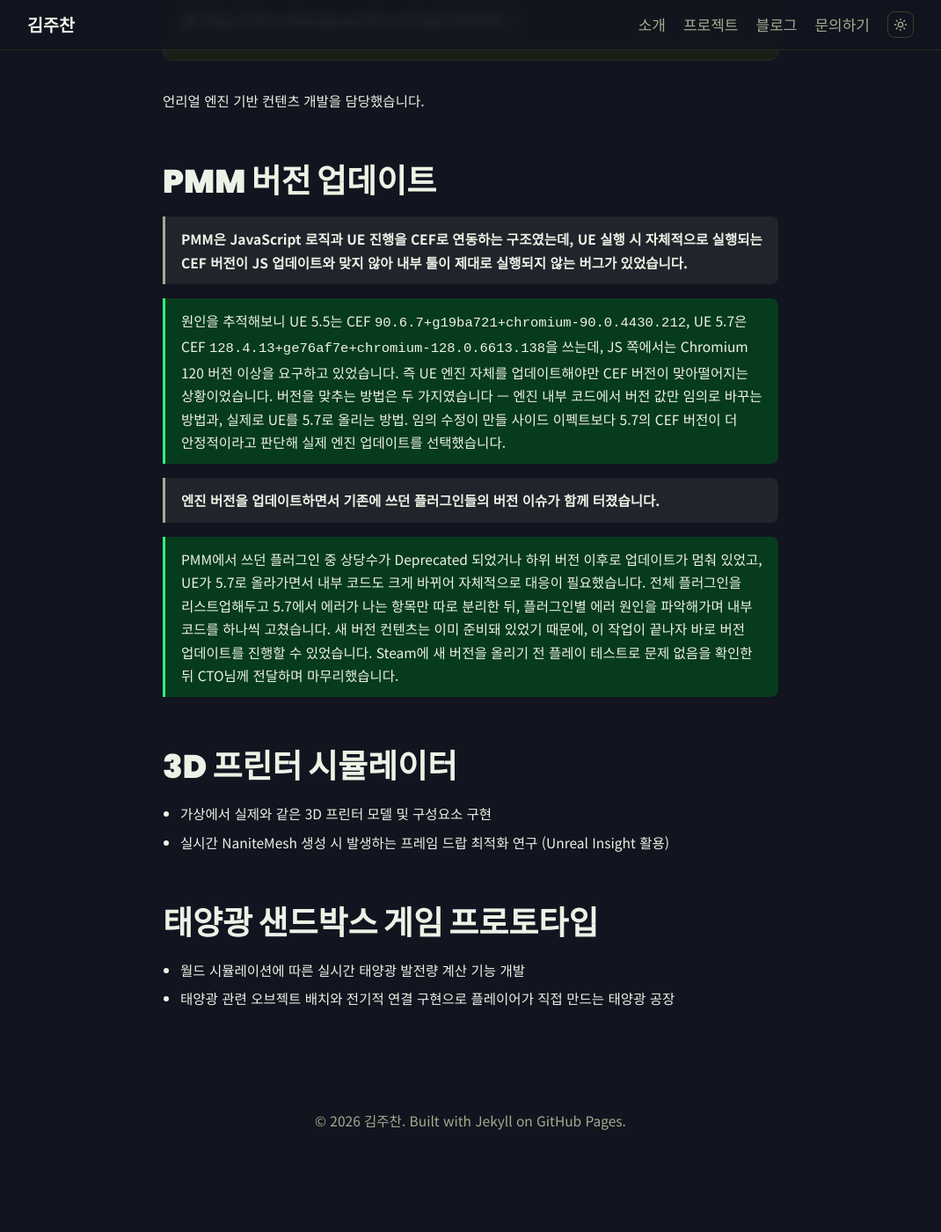
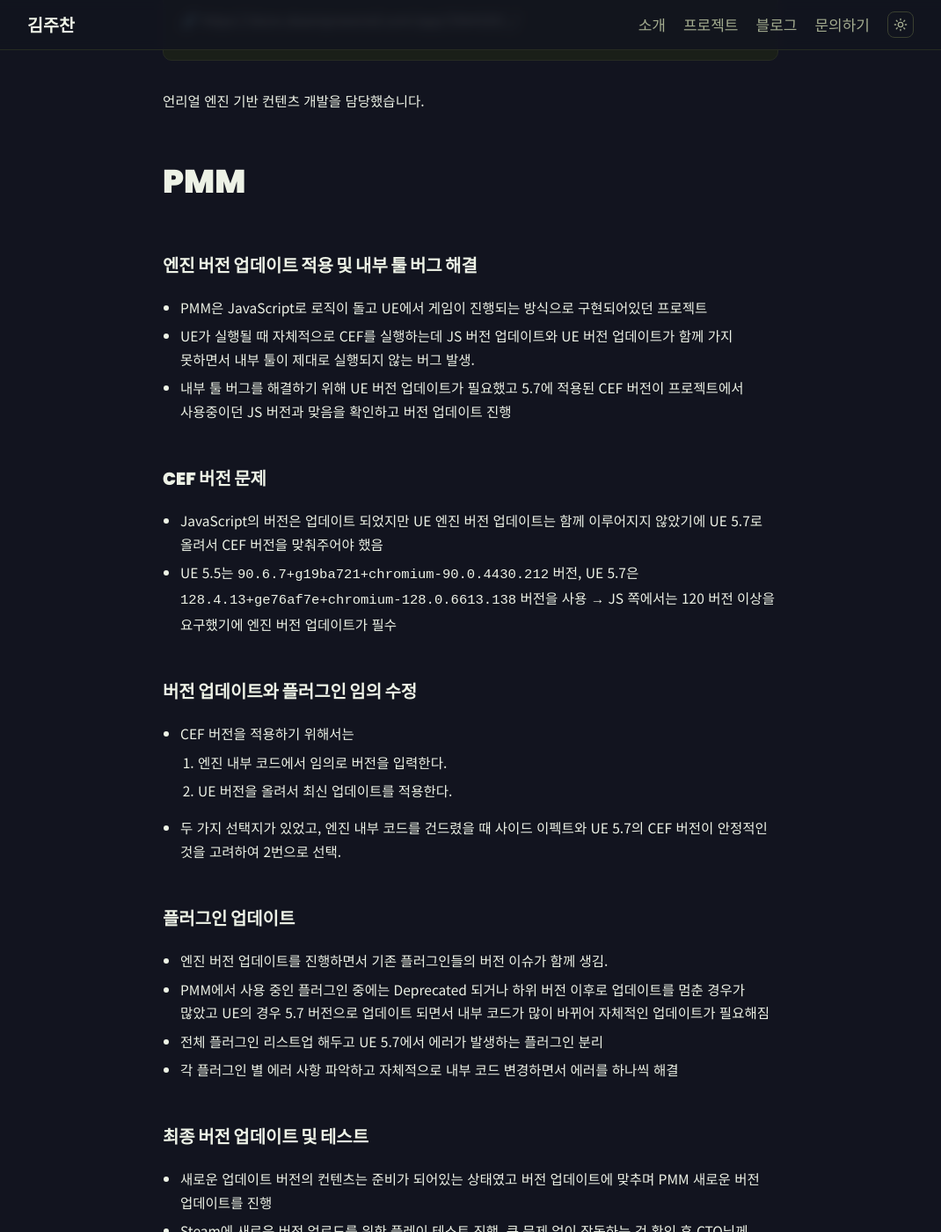
Before and after one commit to skamo3/skamo3.github.io, a Jekyll site: the page built from _projects/5minlab.md, in a window 1280 px wide and 1400 px high, scrolled down 694 px. Shown: the whole window at 88% size, without its empty margins (105-1175 px from the left). Built offline with Jekyll 4.4.1, drawn with Linux system fonts in a browser that asks for light colours; before the commit the page ends 2044 px from its top, so only the background shows below that; some of the changed text lies outside the part shown.

Commit message:
PMM 섹션을 Notion 원문 헤더/불릿 구조 그대로 반영
문제-해결 프로즈로 재구성했던 걸 되돌리고, 스크린샷으로 받은 Notion 원문의
소제목(엔진 버전 업데이트 적용/CEF 버전 문제/버전 업데이트와 플러그인 임의
수정/플러그인 업데이트/최종 버전 업데이트 및 테스트) 5개와 각 불릿 내용을
그대로 옮김.

```diff
--- a/_projects/5minlab.md
+++ b/_projects/5minlab.md
@@ -17,19 +17,37 @@
 
 언리얼 엔진 기반 컨텐츠 개발을 담당했습니다.
 
-# PMM 버전 업데이트
+# PMM
 
-**PMM은 JavaScript 로직과 UE 진행을 CEF로 연동하는 구조였는데, UE 실행 시 자체적으로 실행되는 CEF 버전이 JS 업데이트와 맞지 않아 내부 툴이 제대로 실행되지 않는 버그가 있었습니다.**
-{: .problem}
+## 엔진 버전 업데이트 적용 및 내부 툴 버그 해결
 
-원인을 추적해보니 UE 5.5는 CEF `90.6.7+g19ba721+chromium-90.0.4430.212`, UE 5.7은 CEF `128.4.13+ge76af7e+chromium-128.0.6613.138`을 쓰는데, JS 쪽에서는 Chromium 120 버전 이상을 요구하고 있었습니다. 즉 UE 엔진 자체를 업데이트해야만 CEF 버전이 맞아떨어지는 상황이었습니다. 버전을 맞추는 방법은 두 가지였습니다 — 엔진 내부 코드에서 버전 값만 임의로 바꾸는 방법과, 실제로 UE를 5.7로 올리는 방법. 임의 수정이 만들 사이드 이펙트보다 5.7의 CEF 버전이 더 안정적이라고 판단해 실제 엔진 업데이트를 선택했습니다.
-{: .solution}
+- PMM은 JavaScript로 로직이 돌고 UE에서 게임이 진행되는 방식으로 구현되어있던 프로젝트
+- UE가 실행될 때 자체적으로 CEF를 실행하는데 JS 버전 업데이트와 UE 버전 업데이트가 함께 가지 못하면서 내부 툴이 제대로 실행되지 않는 버그 발생.
+- 내부 툴 버그를 해결하기 위해 UE 버전 업데이트가 필요했고 5.7에 적용된 CEF 버전이 프로젝트에서 사용중이던 JS 버전과 맞음을 확인하고 버전 업데이트 진행
 
-**엔진 버전을 업데이트하면서 기존에 쓰던 플러그인들의 버전 이슈가 함께 터졌습니다.**
-{: .problem}
+## CEF 버전 문제
 
-PMM에서 쓰던 플러그인 중 상당수가 Deprecated 되었거나 하위 버전 이후로 업데이트가 멈춰 있었고, UE가 5.7로 올라가면서 내부 코드도 크게 바뀌어 자체적으로 대응이 필요했습니다. 전체 플러그인을 리스트업해두고 5.7에서 에러가 나는 항목만 따로 분리한 뒤, 플러그인별 에러 원인을 파악해가며 내부 코드를 하나씩 고쳤습니다. 새 버전 컨텐츠는 이미 준비돼 있었기 때문에, 이 작업이 끝나자 바로 버전 업데이트를 진행할 수 있었습니다. Steam에 새 버전을 올리기 전 플레이 테스트로 문제 없음을 확인한 뒤 CTO님께 전달하며 마무리했습니다.
-{: .solution}
+- JavaScript의 버전은 업데이트 되었지만 UE 엔진 버전 업데이트는 함께 이루어지지 않았기에 UE 5.7로 올려서 CEF 버전을 맞춰주어야 했음
+- UE 5.5는 `90.6.7+g19ba721+chromium-90.0.4430.212` 버전, UE 5.7은 `128.4.13+ge76af7e+chromium-128.0.6613.138` 버전을 사용 → JS 쪽에서는 120 버전 이상을 요구했기에 엔진 버전 업데이트가 필수
+
+## 버전 업데이트와 플러그인 임의 수정
+
+- CEF 버전을 적용하기 위해서는
+  1. 엔진 내부 코드에서 임의로 버전을 입력한다.
+  2. UE 버전을 올려서 최신 업데이트를 적용한다.
+- 두 가지 선택지가 있었고, 엔진 내부 코드를 건드렸을 때 사이드 이펙트와 UE 5.7의 CEF 버전이 안정적인 것을 고려하여 2번으로 선택.
+
+## 플러그인 업데이트
+
+- 엔진 버전 업데이트를 진행하면서 기존 플러그인들의 버전 이슈가 함께 생김.
+- PMM에서 사용 중인 플러그인 중에는 Deprecated 되거나 하위 버전 이후로 업데이트를 멈춘 경우가 많았고 UE의 경우 5.7 버전으로 업데이트 되면서 내부 코드가 많이 바뀌어 자체적인 업데이트가 필요해짐
+- 전체 플러그인 리스트업 해두고 UE 5.7에서 에러가 발생하는 플러그인 분리
+- 각 플러그인 별 에러 사항 파악하고 자체적으로 내부 코드 변경하면서 에러를 하나씩 해결
+
+## 최종 버전 업데이트 및 테스트
+
+- 새로운 업데이트 버전의 컨텐츠는 준비가 되어있는 상태였고 버전 업데이트에 맞추며 PMM 새로운 버전 업데이트를 진행
+- Steam에 새로운 버전 업로드를 위한 플레이 테스트 진행. 큰 문제 없이 작동하는 것 확인 후 CTO님께 전달하여 프로젝트 마무리
 
 # 3D 프린터 시뮬레이터
 
```
